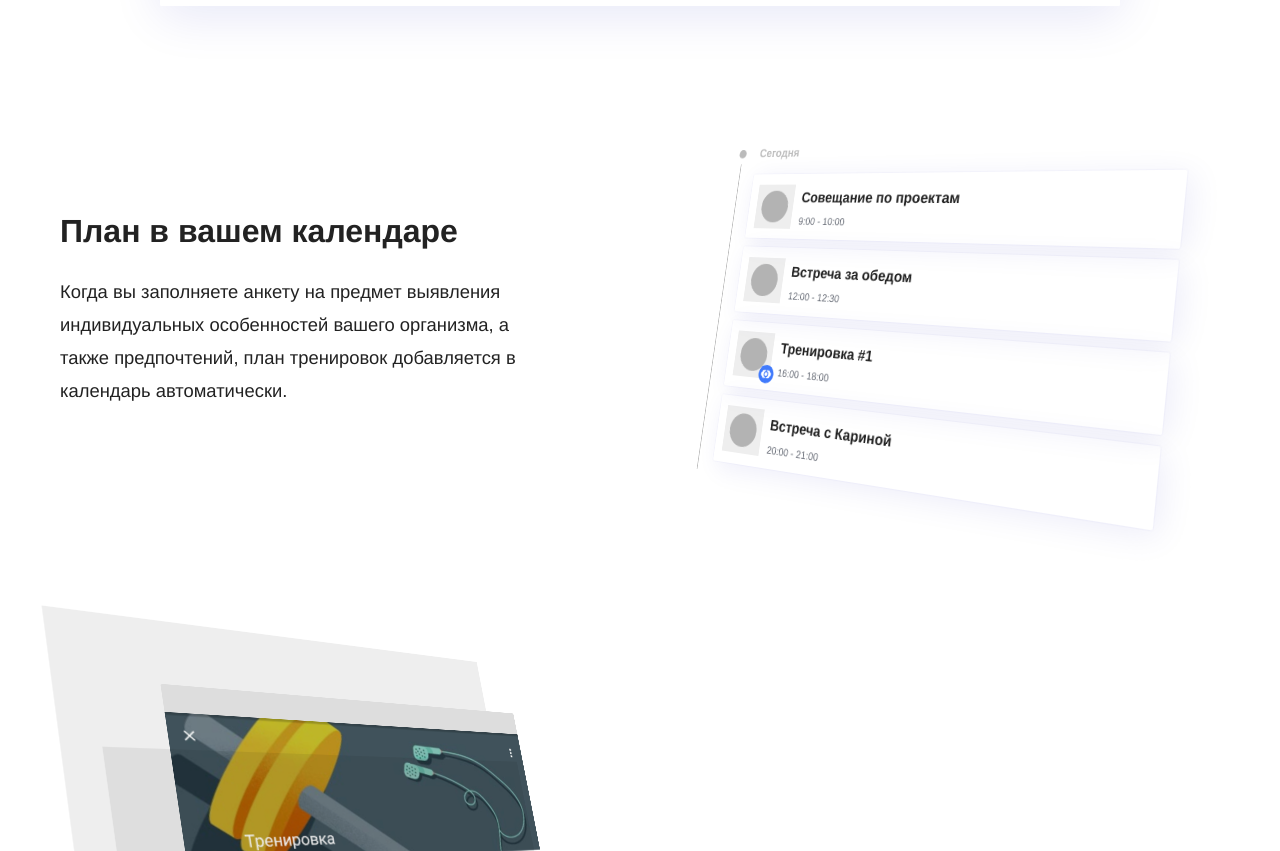
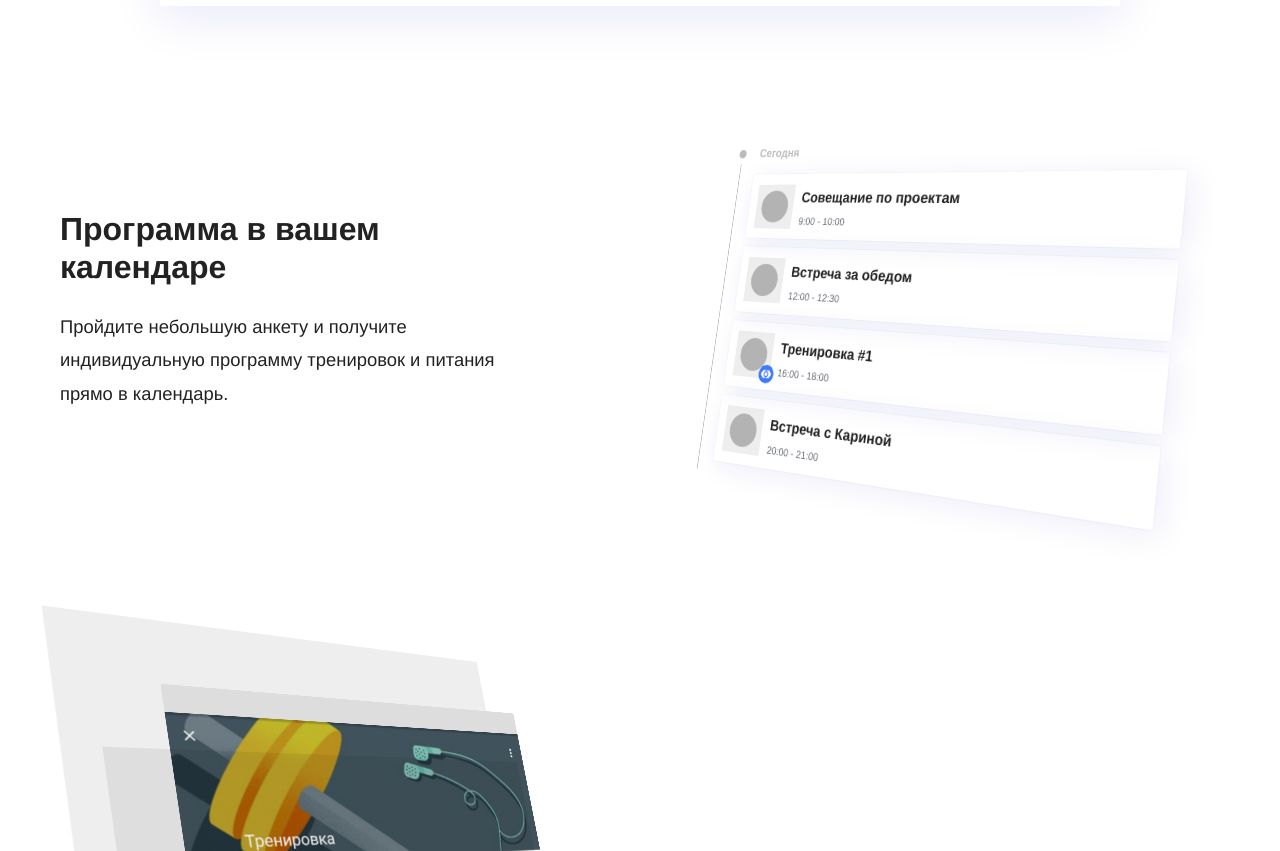
Before and after one commit to RakhimyanTim/adroholic.github.io, a Jekyll site: the page built from pages/index.html, in a window 1280 px wide and 900 px high, scrolled down 1065 px, cut to the strip 49-900 px from the top of the window. Built offline with Jekyll 4.4.1, drawn with Linux system fonts in a browser that asks for light colours; some web fonts are replaced.

Commit message:
Update index.html

```diff
--- a/pages/index.html
+++ b/pages/index.html
@@ -9,7 +9,7 @@ sitemap:
 header_class: "landing"
 ---
 <div class="landing-page-content">
-  {% include components/home-page/content-image.html image="workflow" heading="План в вашем календаре" content_markdown="Когда вы заполняете анкету на предмет выявления индивидуальных особенностей вашего организма, а также предпочтений, план тренировок добавляется в календарь автоматически." %}
+  {% include components/home-page/content-image.html image="workflow" heading="Программа в вашем календаре" content_markdown="Пройдите небольшую анкету и получите индивидуальную программу тренировок и питания прямо в календарь." %}
 
   {% include components/home-page/content-image.html image="editing" heading="Наглядный план" content_markdown="Видео и картинки делают ваш план более ярким и помогают быстрее ориентироваться в упражнениях." %}
 
```
